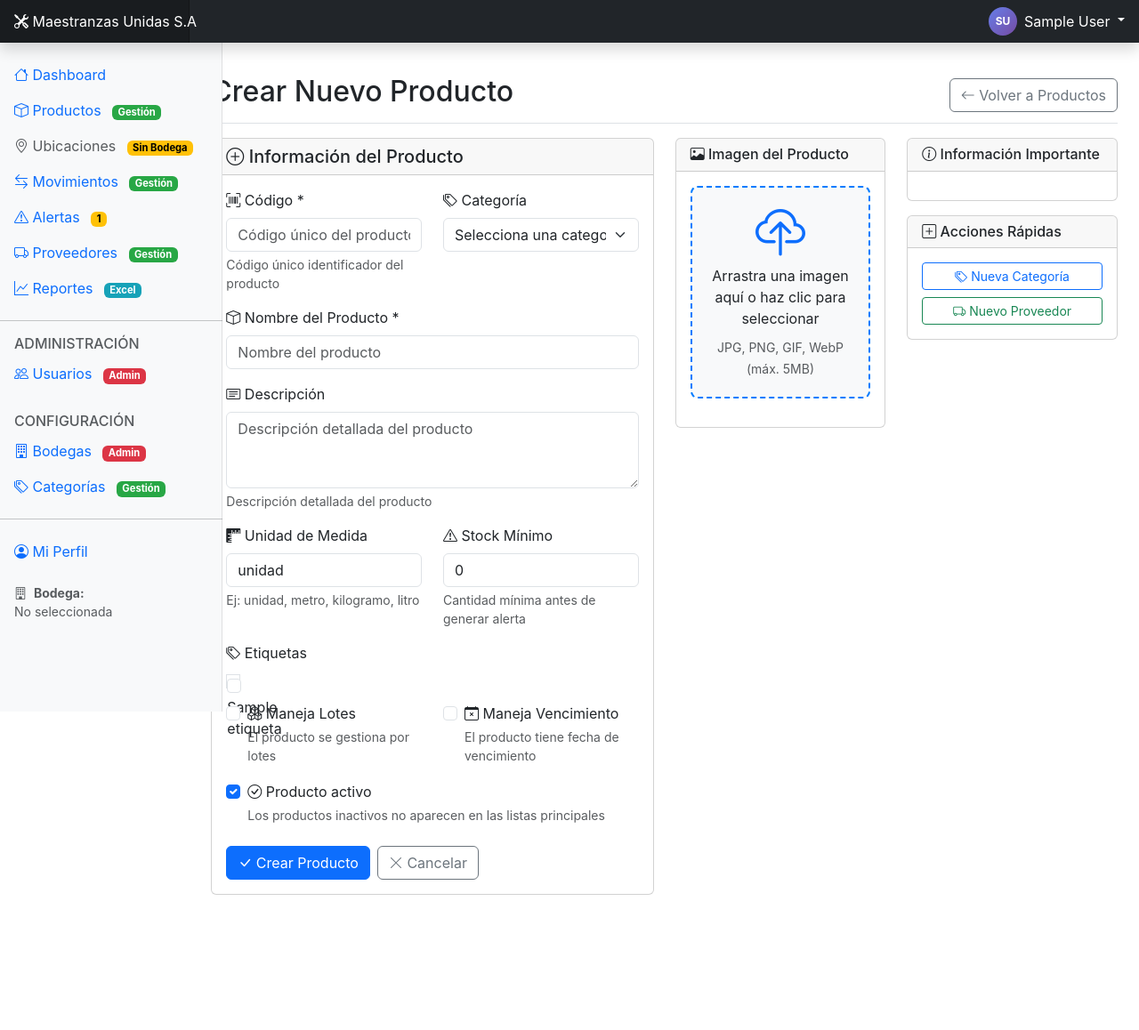
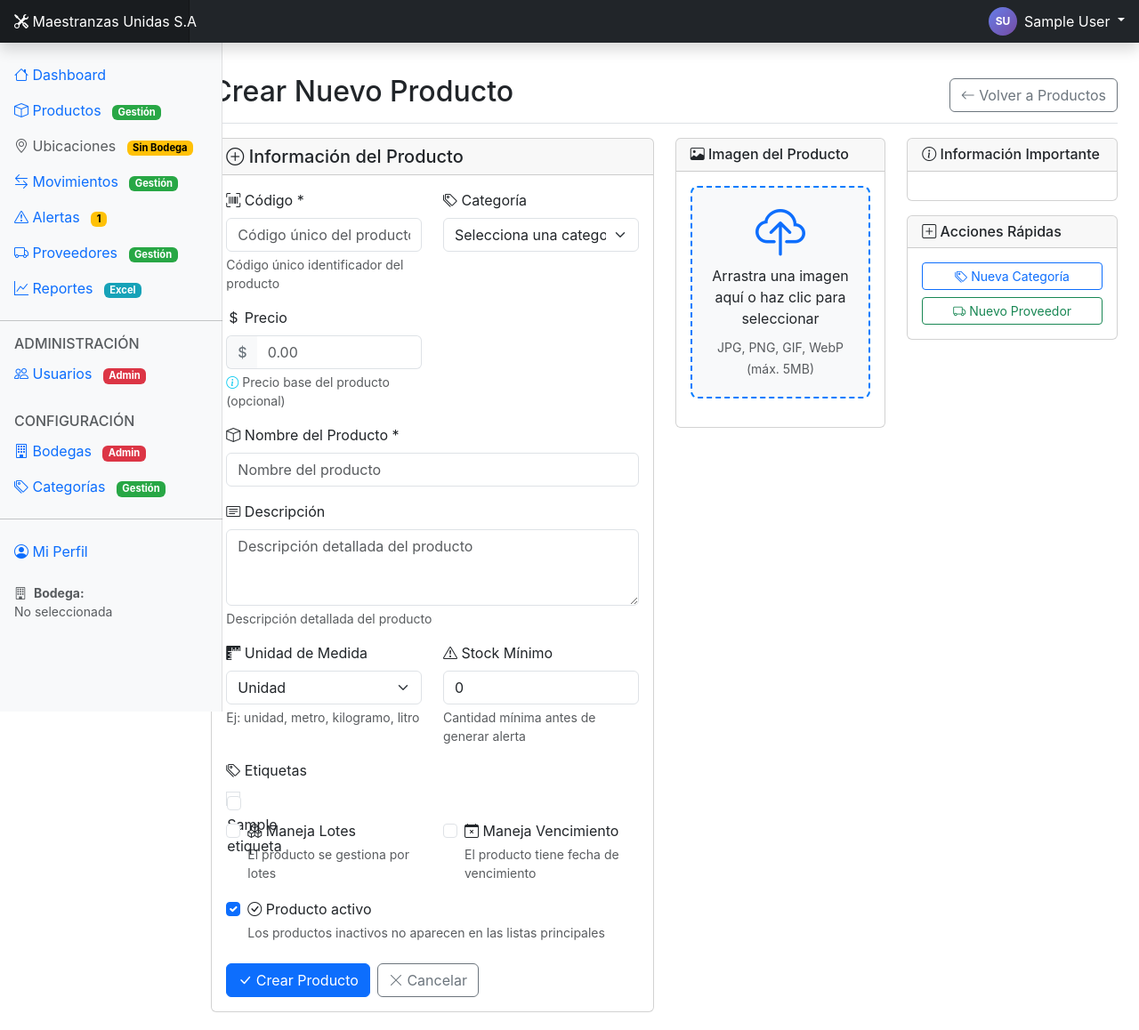
Before and after one commit to jesrojas98/Maestranza, a Django app: page /productos/crear/ in a window 1280 px wide. Shown: the whole page at 89% size. Before the commit the page ends 1006 px from the top, so only its background shows below. Run offline with Django 5.2, Linux system fonts and the light colour scheme; a user stored in the database is signed in; tables that the repository leaves empty hold one stand-in row (values such as "Sample post"); one stand-in notice (Sample message) is shown.

Commit message:
correccion de formulario crecion de productos 2

```diff
--- a/inventario/forms.py
+++ b/inventario/forms.py
@@ -9,6 +9,19 @@
 import re
 
 class ProductoForm(forms.ModelForm):
+    UNIDADES_MEDIDA = [
+        ('unidad', 'Unidad'),
+        ('metro', 'Metro'),
+        ('kilogramo', 'Kilogramo'),
+        ('litro', 'Litro'),
+    ]
+    unidad_medida = forms.ChoiceField(
+        choices=UNIDADES_MEDIDA,
+        initial='unidad',
+        widget=forms.Select(attrs={
+            'class': 'form-select'
+        })
+    )
     class Meta:
         model = Producto
         fields = [
--- a/inventario/views.py
+++ b/inventario/views.py
@@ -515,33 +515,113 @@
                     maneja_vencimiento = form.cleaned_data['maneja_vencimiento']
                     activo = form.cleaned_data['activo']
 
-                    # Verificar código único (validación adicional)
+                    # Validaciones adicionales ANTES de guardar
+
+                    # Verificar código único
                     if Producto.objects.filter(codigo=codigo).exists():
                         form.add_error('codigo', f'Ya existe un producto con el código "{codigo}".')
                         messages.error(request, f'Ya existe un producto con el código "{codigo}".')
                     else:
-                        # Crear producto usando el formulario
-                        producto = form.save()
-
-                        # Validaciones adicionales para imagen (mantener lógica original)
+                        # ✅ DEBUG: Verificar datos del formulario
+
+
+                        # Validar imagen MUY simple - solo si hay una
                         imagen = request.FILES.get('imagen')
+                        imagen_valida = True
+
                         if imagen:
-                            # Validar tipo de archivo (validación adicional)
+                            print(f"📷 Imagen detectada: {imagen.name} ({imagen.size} bytes)")
+                            # Validación mínima
                             ext = os.path.splitext(imagen.name)[1].lower()
-                            if ext not in ['.jpg', '.jpeg', '.png', '.gif', '.webp']:
-                                messages.error(request, 'Formato de imagen no válido. Use JPG, PNG, GIF o WebP.')
-                                producto.delete()
-                                form = ProductoForm(request.POST)  # Recrear form con datos
-                            elif imagen.size > 5 * 1024 * 1024:
-                                messages.error(request, 'La imagen es demasiado grande. Máximo 5MB.')
-                                producto.delete()
-                                form = ProductoForm(request.POST)  # Recrear form con datos
+                            if ext in ['.jpg', '.jpeg', '.png', '.gif', '.webp'] and imagen.size <= 5 * 1024 * 1024:
+                                print("✅ Imagen válida")
                             else:
-                                # Imagen válida, ya se guardó con form.save()
-                                pass
-
-                        # Solo continuar si el producto no fue eliminado por errores de imagen
-                        if not messages.get_messages(request) or not any(msg.level_tag == 'error' for msg in messages.get_messages(request)):
+                                print("❌ Imagen inválida")
+                                imagen_valida = False
+                                if ext not in ['.jpg', '.jpeg', '.png', '.gif', '.webp']:
+                                    messages.error(request, 'Formato de imagen no válido. Use JPG, PNG, GIF o WebP.')
+                                else:
+                                    messages.error(request, 'La imagen es demasiado grande. Máximo 5MB.')
+                        else:
+                            print("ℹ️ No se subió imagen")
+                        # Guardar SOLO si la imagen es válida (o no hay imagen)
+                        if imagen_valida:
+                            # ✅ DEBUG: Estado antes de guardar
+                            print(f"💾 Guardando producto...")
+                            print(f"   - Form valid: {form.is_valid()}")
+                            print(f"   - Form errors: {form.errors}")
+
+                            # Crear producto usando el formulario
+                            producto = form.save()
+                            print(f"✅ Producto creado: {producto.nombre} (ID: {producto.id})")
+
+                            # ✅ DEBUG: Estado de imagen después de guardar
+                            print(f"📷 Estado de imagen después de form.save():")
+                            print(f"   - producto.imagen: {producto.imagen}")
+                            if producto.imagen:
+                                print(f"   - Ruta: {producto.imagen.name}")
+                                print(f"   - URL: {producto.imagen.url}")
+                                try:
+                                    print(f"   - Archivo existe: {os.path.exists(producto.imagen.path)}")
+                                    print(f"   - Tamaño archivo: {os.path.getsize(producto.imagen.path)} bytes")
+                                except:
+                                    print(f"   - Error verificando archivo físico")
+                            else:
+                                print(f"   - Sin imagen guardada")
+
+                            # Forzar guardado de imagen si no se guardó
+                            if imagen and not producto.imagen:
+                                print("🔄 Imagen no se guardó, intentando guardar manualmente...")
+                                try:
+                                    producto.imagen = imagen
+                                    producto.save()
+                                    print(f"✅ Imagen guardada manualmente: {producto.imagen}")
+                                except Exception as e:
+                                    print(f"❌ Error guardando imagen manualmente: {e}")
+
+                            # ✅ MANEJAR PRECIO ACTUALIZADO si se estableció un precio
+                            precio = form.cleaned_data.get('precio')
+                            if precio is not None:
+                                from django.utils import timezone
+
+                                # Para producto nuevo, siempre actualizar fecha
+                                producto.precio_actualizado = timezone.now()
+                                producto.save()
+                                print(f"✅ Precio inicial establecido: ${precio}")
+
+                                # ✅ CREAR HISTORIAL DE PRECIO INICIAL (forzar para producto nuevo)
+                                try:
+                                    # Para producto nuevo, forzar creación de historial
+                                    from .models import HistorialPrecios
+                                    historial = HistorialPrecios.objects.create(
+                                        producto=producto,
+                                        proveedor=None,
+                                        precio=precio,
+                                        precio_anterior=None,  # Producto nuevo, sin precio anterior
+                                        usuario=request.user,
+                                        fecha=timezone.now(),
+                                        observaciones='Precio inicial al crear producto',
+                                        motivo='Precio inicial al crear producto'
+                                    )
+                                    print(f"✅ Historial de precio inicial creado: ID {historial.id}")
+
+                                except Exception as e:
+                                    print(f"⚠️ Error creando historial directo: {e}")
+                                    # Intentar con la función como backup
+                                    try:
+                                        historial = crear_historial_precio_producto(
+                                            producto=producto,
+                                            precio_nuevo=precio,
+                                            usuario=request.user,
+                                            observaciones='Precio inicial al crear producto',
+                                            precio_anterior=None
+                                        )
+                                        if historial:
+                                            print(f"✅ Historial creado con función: ID {historial.id}")
+                                    except Exception as e2:
+                                        print(f"⚠️ Error con función también: {e2}")
+                                        pass
+
                             # Manejar etiquetas (mantener lógica original si es necesaria)
                             etiquetas_ids = request.POST.getlist('etiquetas')
                             if etiquetas_ids:
@@ -557,7 +637,15 @@
                                     defaults={'cantidad': 0}
                                 )
 
-                            messages.success(request, f'Producto "{producto.nombre}" creado exitosamente.')
+                            # ✅ DEBUG FINAL: Estado final del producto
+                            producto.refresh_from_db()
+
+                            if producto.imagen:
+                                print(f"   - URL imagen: {producto.imagen.url}")
+
+                            precio_msg = f' con precio ${precio}' if precio else ''
+                            imagen_msg = ' con imagen' if producto.imagen else ''
+                            messages.success(request, f'Producto "{producto.nombre}" creado exitosamente{precio_msg}{imagen_msg}.')
                             return redirect('detalle_producto', producto_id=producto.id)
 
             except ValueError as e:
@@ -581,6 +669,7 @@
         'form_data': request.POST if request.method == 'POST' else {}  # Mantener para compatibilidad
     }
     return render(request, 'inventario/productos/crear.html', context)
+
 
 @puede_gestionar_inventario
 def movimiento_inventario(request, producto_id):
--- a/templates/inventario/productos/crear.html
+++ b/templates/inventario/productos/crear.html
@@ -44,10 +44,36 @@
         background-color: #e7f3ff;
         border-color: #0056b3;
     }
+
+    /* Estilos para el campo precio */
+    .input-group .form-control {
+        border-left: 0;
+    }
+
+    .input-group-text {
+        background-color: #f8f9fa;
+        border-right: 0;
+        color: #6c757d;
+        font-weight: 500;
+    }
 </style>
 {% endblock %}
 
 {% block content %}
+<form method="post" enctype="multipart/form-data" id="formCrearProducto">
+    {% csrf_token %}
+
+    <!-- ✅ CAMPO IMAGEN OCULTO DENTRO DEL FORMULARIO -->
+    {% if form.imagen %}
+        {{ form.imagen }}
+    {% else %}
+        <input type="file"
+               class="d-none"
+               id="imagen"
+               name="imagen"
+               accept="image/*">
+    {% endif %}
+
     <div class="row">
         <div class="col-lg-6">
             <div class="card">
@@ -57,9 +83,6 @@
                     </h5>
                 </div>
                 <div class="card-body">
-                <form method="post" enctype="multipart/form-data" id="formCrearProducto">
-                    {% csrf_token %}
-
                     <div class="row">
                         <div class="col-md-6">
                             <div class="mb-3">
@@ -91,6 +114,32 @@
                                         {% endfor %}
                                     </div>
                                 {% endif %}
+                            </div>
+                        </div>
+                    </div>
+
+                    <!-- ✅ CAMPO PRECIO AGREGADO -->
+                    <div class="row">
+                        <div class="col-md-6">
+                            <div class="mb-3">
+                                <label for="{{ form.precio.id_for_label }}" class="form-label">
+                                    <i class="bi bi-currency-dollar"></i> Precio
+                                </label>
+                                <div class="input-group">
+                                    <span class="input-group-text">$</span>
+                                    {{ form.precio }}
+                                </div>
+                                {% if form.precio.errors %}
+                                    <div class="text-danger small">
+                                        {% for error in form.precio.errors %}
+                                            <div>{{ error }}</div>
+                                        {% endfor %}
+                                    </div>
+                                {% endif %}
+                                <div class="form-text">
+                                    <i class="bi bi-info-circle text-info"></i>
+                                    Precio base del producto (opcional)
+                                </div>
                             </div>
                         </div>
                     </div>
@@ -222,12 +271,11 @@
                             <i class="bi bi-x-lg"></i> Cancelar
                         </a>
                     </div>
-                </form>
                 </div>
             </div>
         </div>
 
-    <!-- Panel de Imagen -->
+        <!-- Panel de Imagen - AHORA DENTRO DEL FORMULARIO -->
         <div class="col-lg-3">
             <div class="card">
                 <div class="card-header">
@@ -236,23 +284,13 @@
                     </h6>
                 </div>
                 <div class="card-body">
-                <!-- Área de Upload -->
+                    <!-- Área de Upload que activa el input oculto -->
                     <div class="imagen-upload-area mb-3" id="uploadArea">
                         <div id="uploadText">
                             <i class="bi bi-cloud-upload display-4 text-primary mb-2"></i>
                             <p class="mb-2">Arrastra una imagen aquí o haz clic para seleccionar</p>
                             <small class="text-muted">JPG, PNG, GIF, WebP (máx. 5MB)</small>
                         </div>
-                    <!-- Campo de imagen del formulario -->
-                    {% if form.imagen %}
-                        {{ form.imagen }}
-                    {% else %}
-                        <input type="file"
-                               class="d-none"
-                               id="imagen"
-                               name="imagen"
-                               accept="image/*">
-                    {% endif %}
                     </div>
 
                     <!-- Preview de Imagen -->
@@ -294,6 +332,7 @@
                             <li>Usa códigos descriptivos (ej: MART001, TALAD001)</li>
                             <li>La categoría ayuda a organizar y filtrar productos</li>
                             <li>El stock mínimo genera alertas automáticas</li>
+                            <li>El precio es opcional y se puede agregar después</li>
                         </ul>
                     </div>
 
@@ -303,6 +342,7 @@
                             <li>Se creará inventario automáticamente en todas las Bodegas</li>
                             <li>Podrás registrar movimientos de entrada/salida</li>
                             <li>Si configuraste stock mínimo, recibirás alertas</li>
+                            <li>El precio se puede actualizar en cualquier momento</li>
                         </ul>
                     </div>
                 </div>
@@ -327,6 +367,8 @@
             </div>
         </div>
     </div>
+</form>
+<!-- ✅ FIN DEL FORMULARIO AQUÍ -->
 {% endblock %}
 
 {% block extra_js %}
@@ -358,6 +400,19 @@
         });
     }
 
+    // Validación del campo precio
+    const precioField = document.getElementById('{{ form.precio.id_for_label }}');
+    if (precioField) {
+        precioField.addEventListener('input', function() {
+            const precio = parseFloat(this.value);
+            if (this.value && (isNaN(precio) || precio < 0)) {
+                this.classList.add('is-invalid');
+            } else {
+                this.classList.remove('is-invalid');
+            }
+        });
+    }
+
     // Nueva funcionalidad de manejo de imágenes
     const uploadArea = document.getElementById('uploadArea');
     const imageInput = document.getElementById('{% if form.imagen %}{{ form.imagen.id_for_label }}{% else %}imagen{% endif %}');
@@ -365,15 +420,22 @@
     const previewImg = document.getElementById('previewImg');
     const uploadText = document.getElementById('uploadText');
 
-    if (uploadArea && imageInput) {
-        // Hacer visible el input file si está oculto por Django
-        if (imageInput.style.display === 'none' || imageInput.classList.contains('d-none')) {
-            imageInput.classList.remove('d-none');
-            imageInput.style.display = 'none'; // Mantenerlo oculto pero accesible
+    console.log('🔍 DEBUG: Elementos encontrados:', {
+        uploadArea: !!uploadArea,
+        imageInput: !!imageInput,
+        imagePreview: !!imagePreview,
+        previewImg: !!previewImg,
+        uploadText: !!uploadText
+    });
+
+    if (imageInput) {
+        console.log('📷 Input de imagen:', imageInput.id, imageInput.name);
     }
 
+    if (uploadArea && imageInput) {
         // Click en área de upload
         uploadArea.addEventListener('click', function() {
+            console.log('👆 Click en área de upload');
             imageInput.click();
         });
 
@@ -394,18 +456,23 @@
 
             const files = e.dataTransfer.files;
             if (files.length > 0) {
+                console.log('📁 Archivo arrastrado:', files[0].name);
                 handleImageUpload(files[0]);
             }
         });
 
         // Cambio en input file
         imageInput.addEventListener('change', function(e) {
+            console.log('📷 Cambio en input, archivos:', e.target.files.length);
             if (e.target.files.length > 0) {
+                console.log('📷 Archivo seleccionado:', e.target.files[0].name);
                 handleImageUpload(e.target.files[0]);
             }
         });
 
         function handleImageUpload(file) {
+            console.log('🔄 Procesando imagen:', file.name, file.size, 'bytes');
+
             // Validar tipo de archivo
             const validTypes = ['image/jpeg', 'image/jpg', 'image/png', 'image/gif', 'image/webp'];
             if (!validTypes.includes(file.type)) {
@@ -427,14 +494,20 @@
                 imagePreview.classList.remove('d-none');
                 uploadArea.style.border = '2px solid #28a745';
                 uploadArea.style.backgroundColor = '#f8fff9';
+                console.log('✅ Preview mostrado');
             };
             reader.readAsDataURL(file);
 
-            // Crear un nuevo input file con el archivo seleccionado
+            // ✅ CRÍTICO: Asignar archivo al input del formulario
             const dataTransfer = new DataTransfer();
             dataTransfer.items.add(file);
             imageInput.files = dataTransfer.files;
+
+            console.log('✅ Archivo asignado al input:', imageInput.files.length, 'archivos');
+            console.log('✅ Primer archivo:', imageInput.files[0] ? imageInput.files[0].name : 'ninguno');
         }
+    } else {
+        console.log('❌ Error: No se encontraron elementos necesarios para manejo de imágenes');
     }
 });
 
```
Lines whose indentation alone changed are shown as unchanged.
